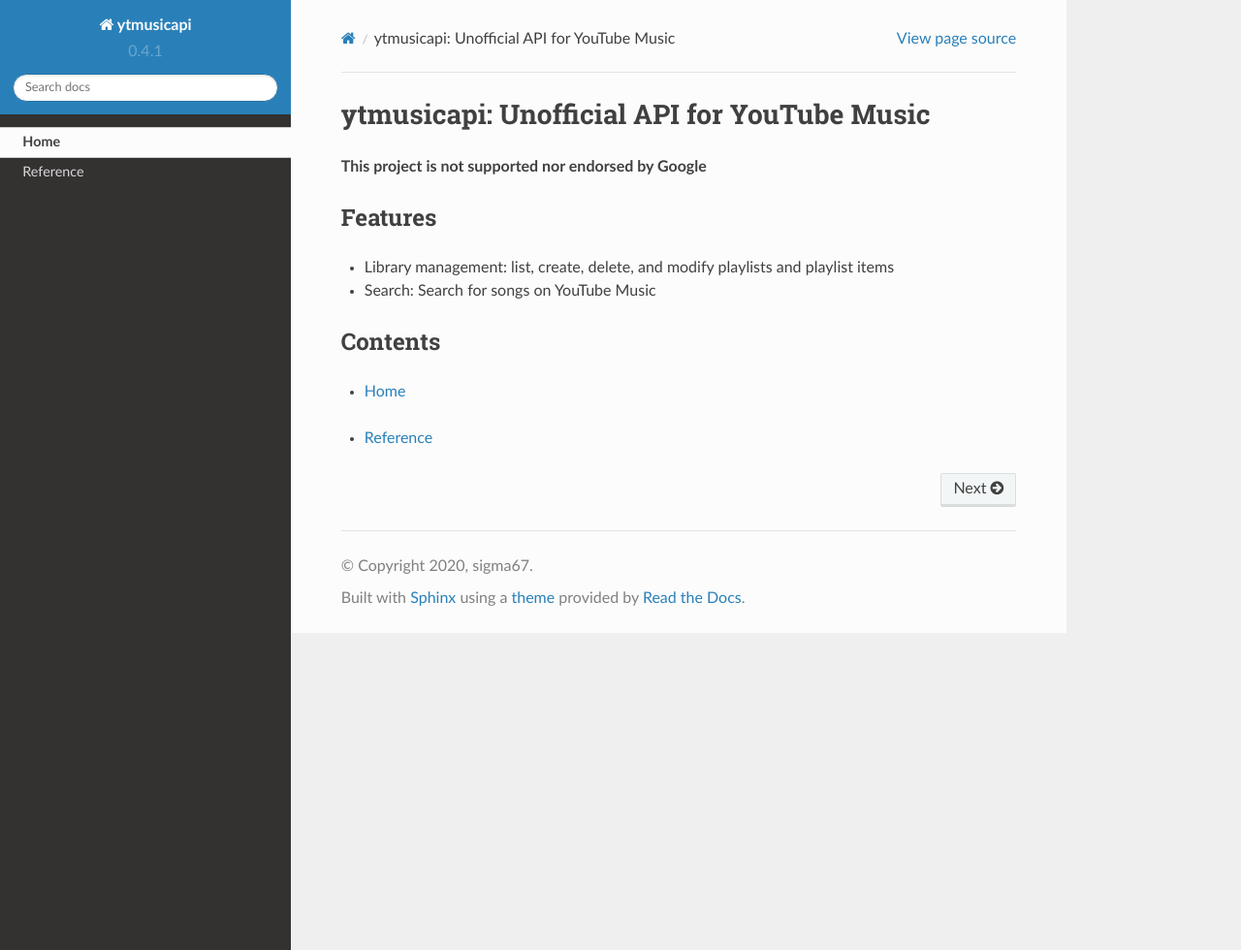
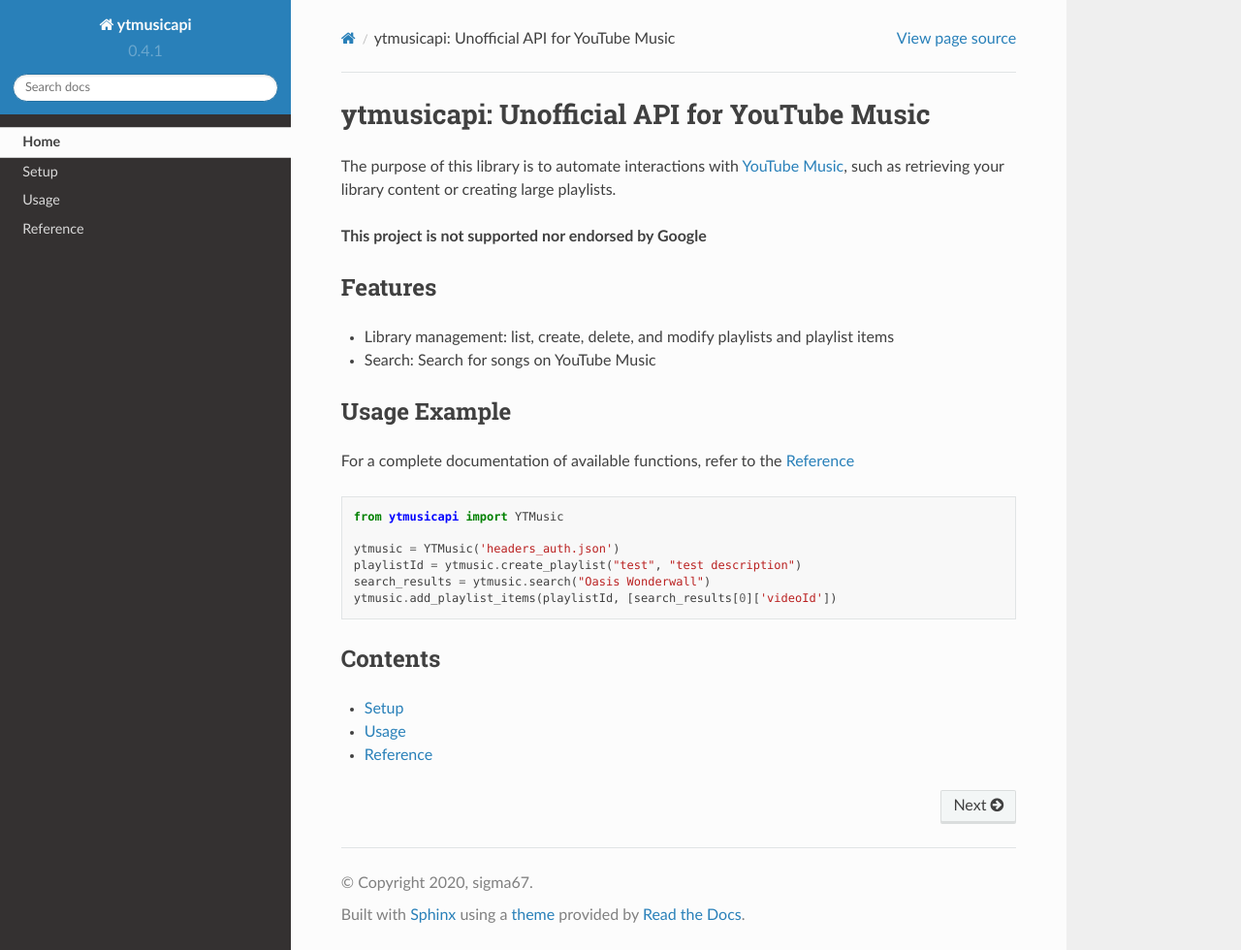
Before and after one commit to sigma67/ytmusicapi, a Sphinx documentation site: the page built from docs/source/index.rst, in a window 1280 px wide and 980 px high. Shown: the whole window at 97% size. Built offline with Sphinx 7.4.7 and the Read the Docs theme 2.0.0, drawn with Linux system fonts in a browser that asks for light colours.

Commit message:
Update docs

```diff
--- a/docs/source/index.rst
+++ b/docs/source/index.rst
@@ -5,6 +5,9 @@
 
 ytmusicapi: Unofficial API for YouTube Music
 ==================================================
+The purpose of this library is to automate interactions with `YouTube Music <https://music.youtube.com/>`_,
+such as retrieving your library content or creating large playlists.
+
 **This project is not supported nor endorsed by Google**
 
 Features
@@ -12,13 +15,31 @@
 -  Library management: list, create, delete, and modify playlists and playlist items
 -  Search: Search for songs on YouTube Music
 
+Usage Example
+-------------
+For a complete documentation of available functions, refer to the :doc:`Reference <reference>`
+
+.. code-block:: python
+
+    from ytmusicapi import YTMusic
+
+    ytmusic = YTMusic('headers_auth.json')
+    playlistId = ytmusic.create_playlist("test", "test description")
+    search_results = ytmusic.search("Oasis Wonderwall")
+    ytmusic.add_playlist_items(playlistId, [search_results[0]['videoId'])
+
+
+
 Contents
 --------
 
 .. toctree::
+   :hidden:
 
    Home <self>
 
 .. toctree::
 
+   setup
+   usage
    reference
--- a/docs/source/reference.rst
+++ b/docs/source/reference.rst
@@ -17,5 +17,5 @@
 .. automethod:: YTMusic.create_playlist
 .. automethod:: YTMusic.edit_playlist
 .. automethod:: YTMusic.delete_playlist
-.. automethod:: YTMusic.add_playlist_item
-.. automethod:: YTMusic.remove_playlist_item
+.. automethod:: YTMusic.add_playlist_items
+.. automethod:: YTMusic.remove_playlist_items
```
Also changed, not shown: README.rst (+3 -36 lines), docs/source/setup.rst (added, +17 -0 lines), docs/source/usage.rst (added, +36 -0 lines).
